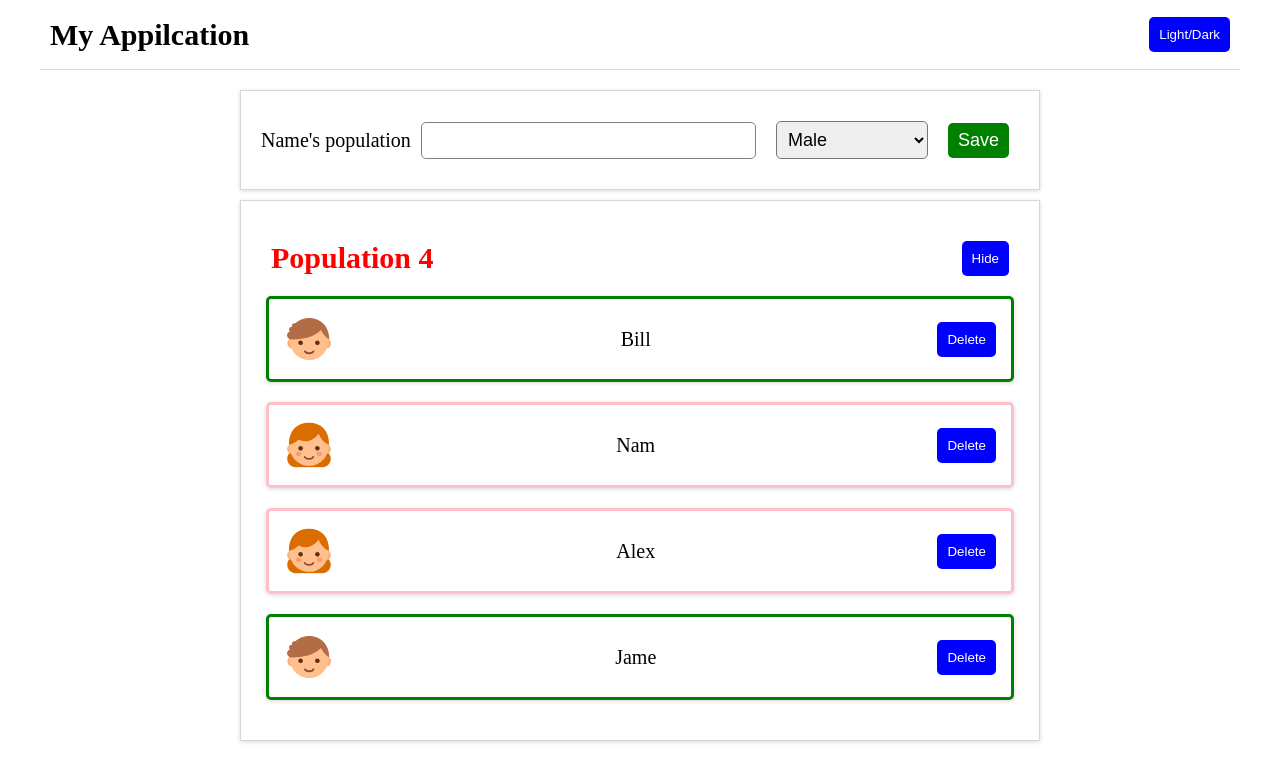
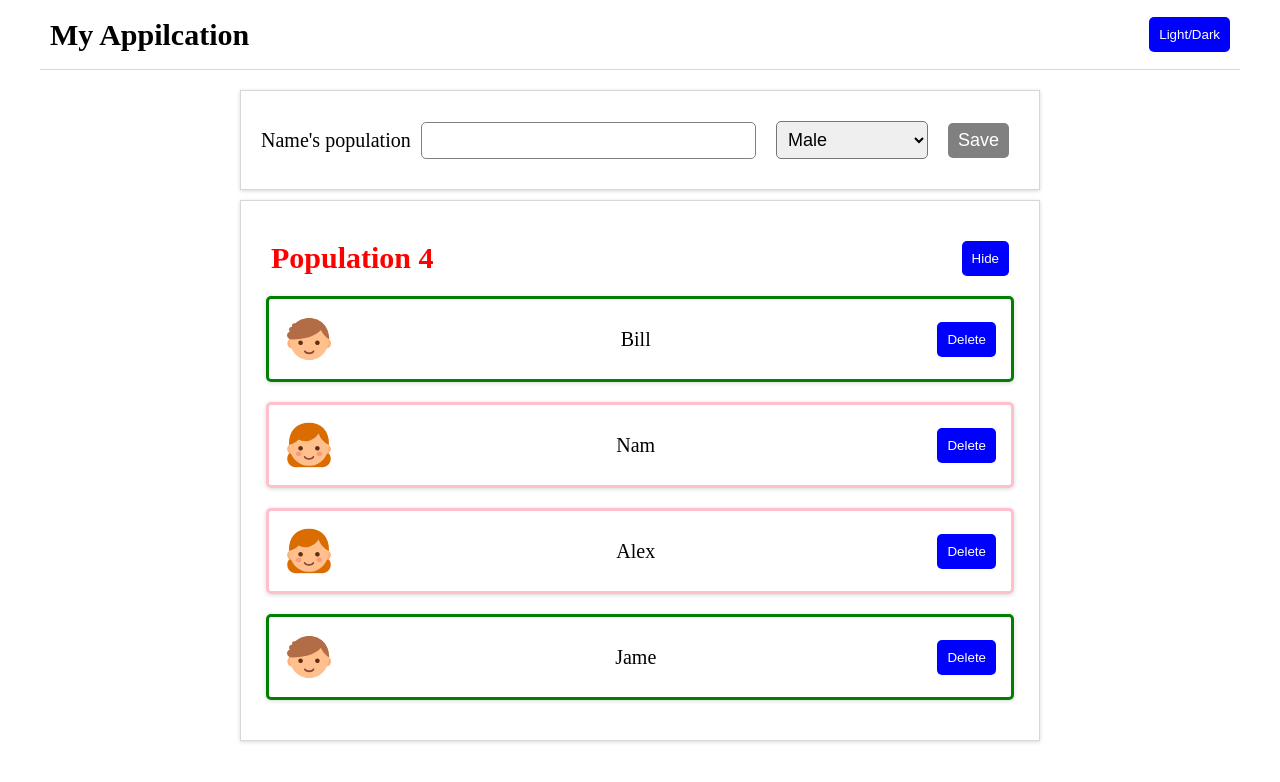
Before and after one commit to Siriphan47/Learn-react, a React (Vite) app: page / in a window 1280 px wide. Shown: the top 782 px of the page. Built offline with nearby package versions, Linux system fonts and the light colour scheme.

Commit message:
Add disabled to Save Button to AddForm.jsx

```diff
--- a/src/components/AddForm.css
+++ b/src/components/AddForm.css
@@ -34,3 +34,6 @@ select {
     margin: 10px;
     background: green;
 }
+.btn-save:disabled {
+    background: gray;
+}
--- a/src/components/AddForm.jsx
+++ b/src/components/AddForm.jsx
@@ -30,7 +30,11 @@ export default function AddForm() {
           <option>Male</option>
           <option>Female</option>
         </select>
-        <button type="submit" className="btn-save">
+        <button
+          type="submit"
+          className="btn-save"
+          disabled={name.trim() === ""}
+        >
           Save
         </button>
       </form>
```
